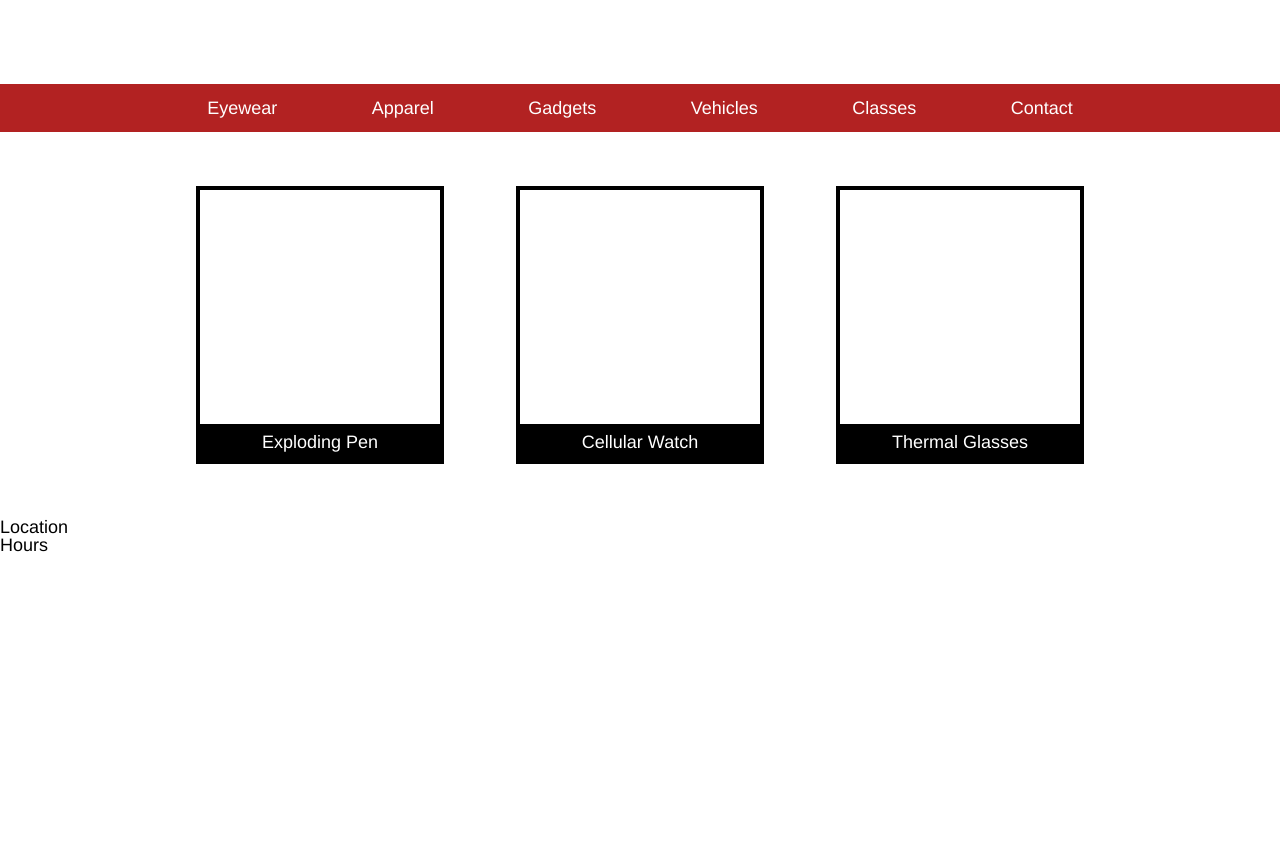
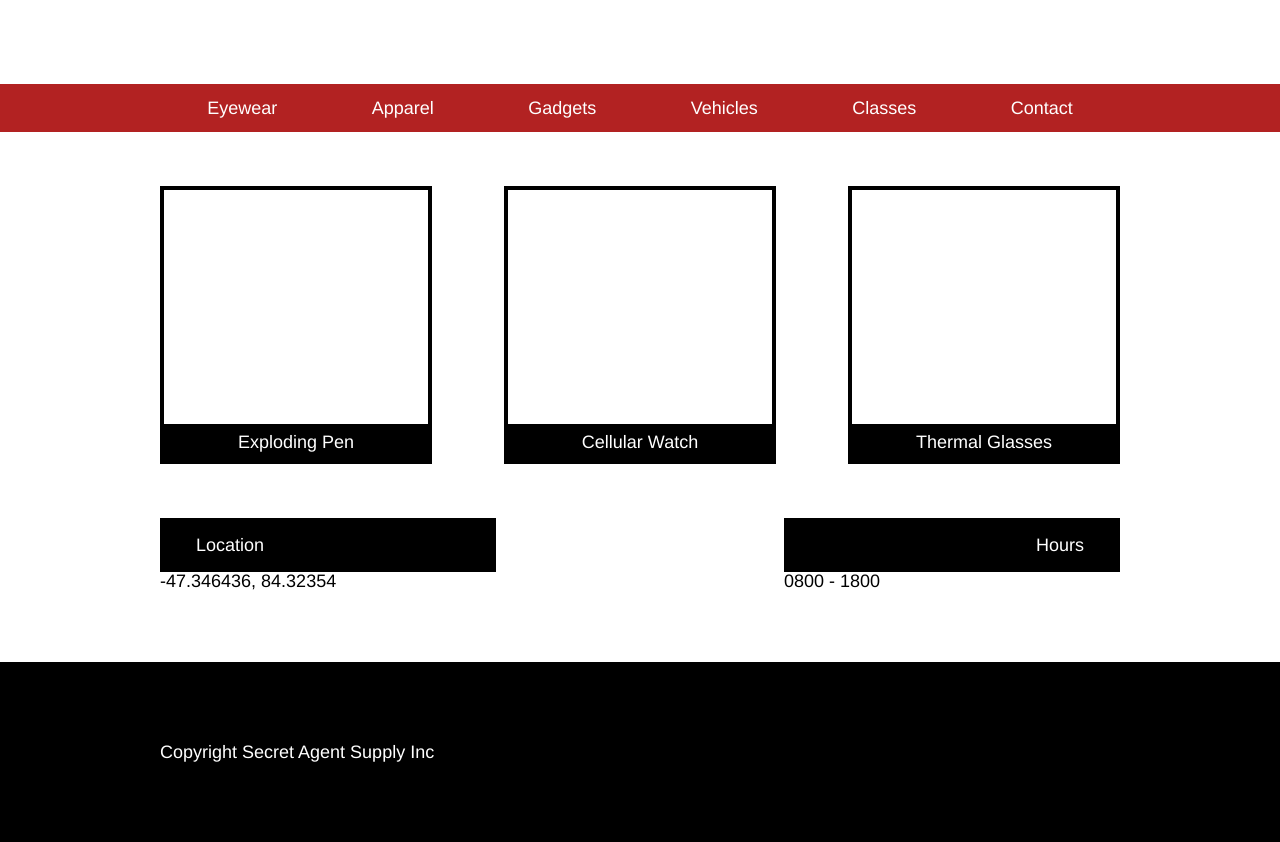
Before and after one commit to zmcewen/secretagent, a plain HTML site: page index.html in a window 1280 px wide. Shown: the part 414-1256 px from the top of the page. Before the commit the page ends 969 px from the top, so only its background shows below. Drawn offline with Linux system fonts and the light colour scheme.

Commit message:
Desktop version complete

```diff
--- a/index.html
+++ b/index.html
@@ -35,29 +35,34 @@
       </div>
     </header>
     <div class="items">
-      <div class="boxes">
+      <div class="boxes left">
         <div class="pen">
         </div>
         <span>Exploding Pen</span>
       </div>
-      <div class="boxes">
+      <div class="boxes middle">
         <div class="watch">
         </div>
         <span>Cellular Watch</span>
       </div>
-      <div class="boxes">
+      <div class="boxes right">
         <div class="glasses">
         </div>
         <span>Thermal Glasses</span>
       </div>
     </div>
     <div class="buttons">
-      <div class="location">
-        <span>Location</span>
+      <div class="section location">
+        <span class="title">Location</span>
+        <span>-47.346436, 84.32354</span>
       </div>
-      <div class="hours">
-        <span>Hours</span>
+      <div class="section hours">
+        <span class="title">Hours</span>
+        <span>0800 - 1800</span>
       </div>
     </div>
+    <footer>
+        <span>Copyright Secret Agent Supply Inc</span>
+    </footer>
   </body>
 </html>
--- a/resources/css/style.css
+++ b/resources/css/style.css
@@ -93,13 +93,18 @@ nav {
   justify-content: space-between;
 }
 .boxes {
-  margin: 3rem 2rem;
+  margin: 3rem 2rem 0rem 2rem;
   width: 30%;
   border: 4px solid black;
   display: flex;
   flex-direction: column;
   align-items: center;
-
+}
+.boxes.left {
+  margin-left: 0px;
+}
+.boxes.right {
+  margin-right: 0px;
 }
 .pen {
   background-image: url("../images/pen.png");
@@ -140,3 +145,50 @@ nav {
   width: 100%;
   padding: 0.5rem 0rem;
 }
+.buttons {
+  width: 960px;
+  padding: 3rem 0rem 4rem 0rem;
+  margin: auto;
+  display: flex;
+  justify-content: space-between;
+}
+.section {
+  width: 35%;
+  display: flex;
+  flex-direction: column;
+  background-color: white;
+}
+.title {
+  display: flex;
+  color: white;
+  padding: 1rem 2rem;
+  justify-content: flex-start;
+  background-color: black;
+}
+.title span {
+  display: flex;
+  color: black;
+  background-color: white;
+  justify-content: flex-start;
+  margin-bottom: 4rem;
+}
+.hours .title {
+  display: flex;
+  color: white;
+  justify-content: flex-end;
+}
+footer {
+  width: 100%;
+  height: 10rem;
+  background-color: black;
+  display: flex;
+}
+footer span{
+  width:960px;
+  height: 10rem;
+  color: white;
+  display: flex;
+  text-align: left;
+  align-items: center;
+  margin: auto;
+}
```
